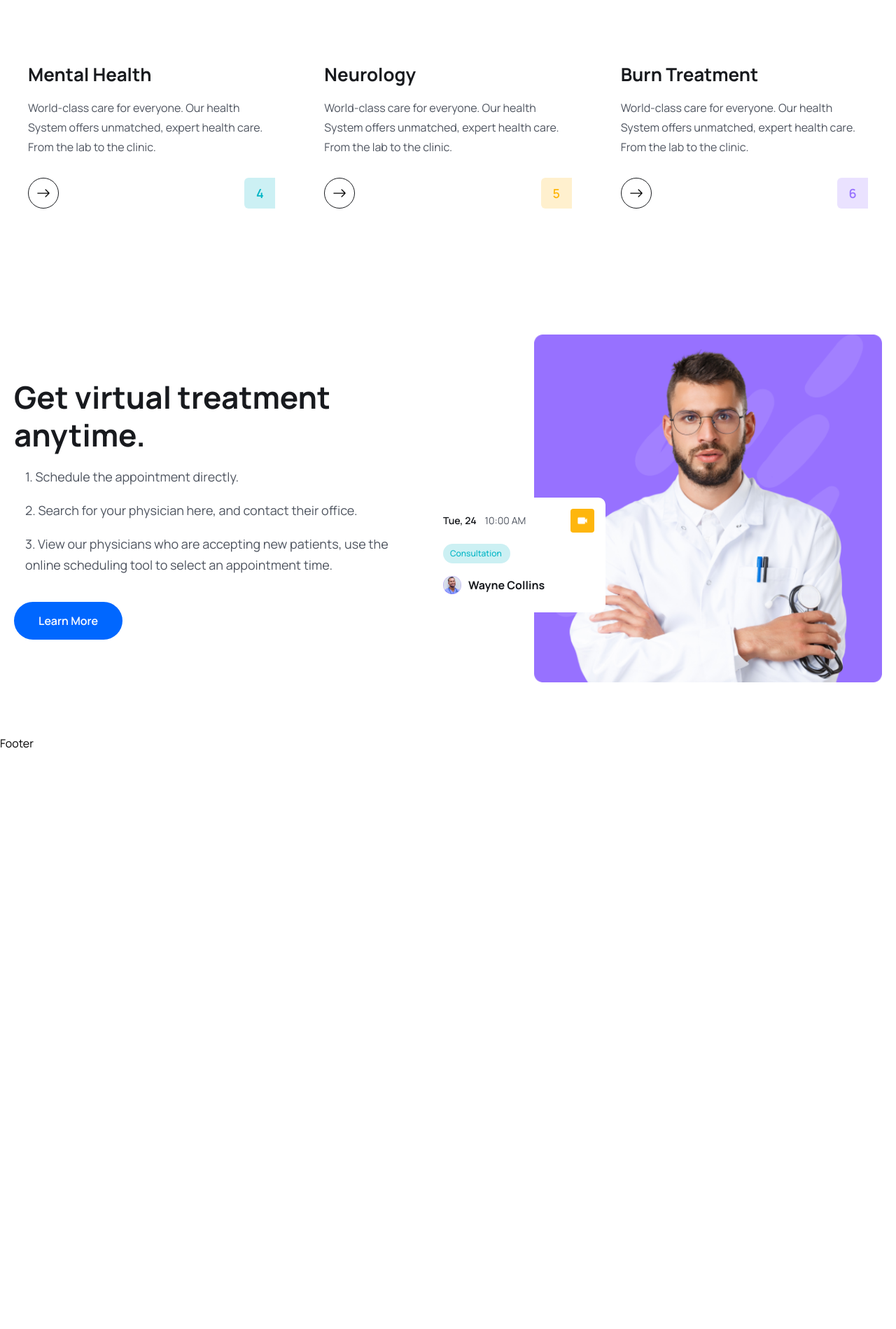
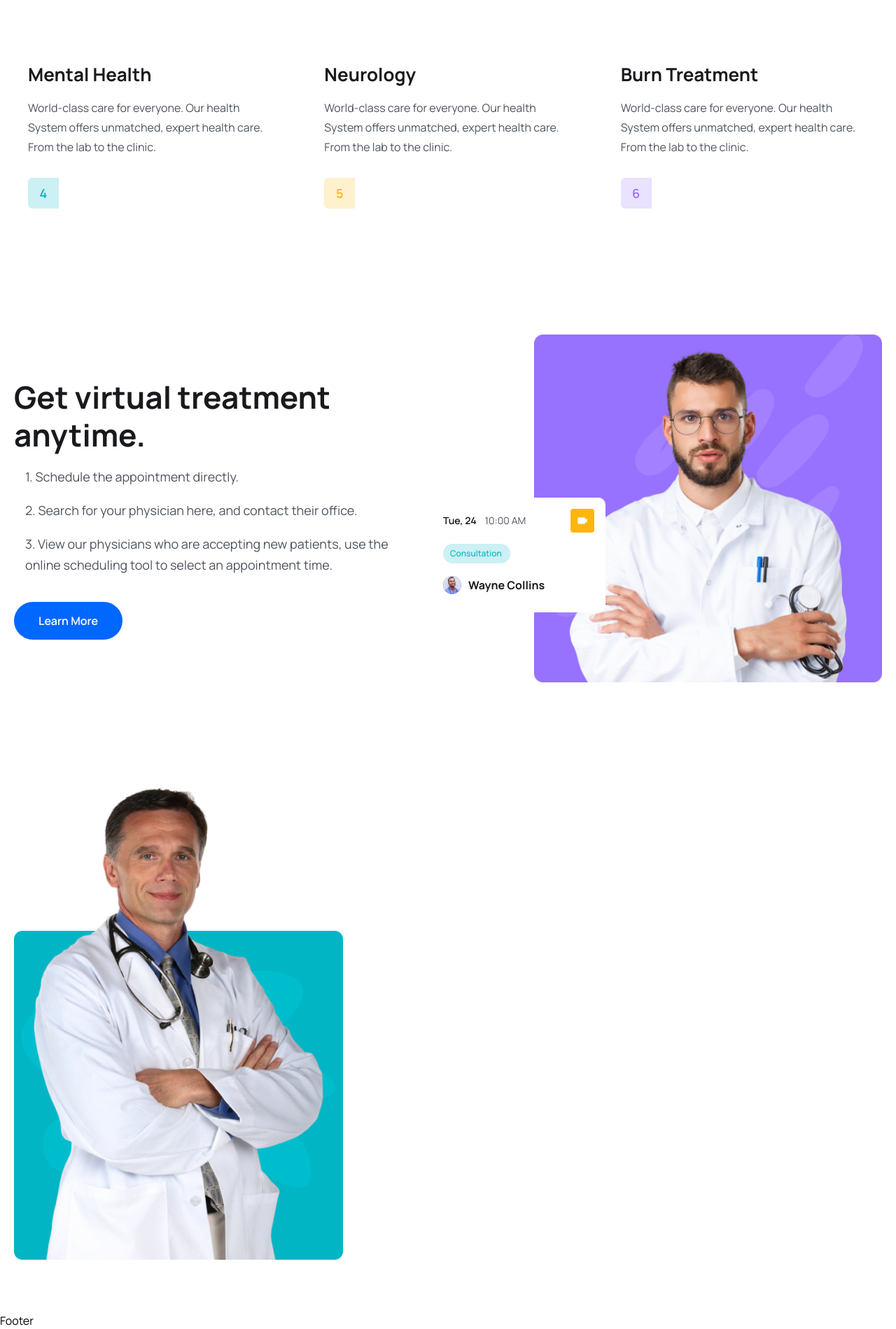
Before and after one commit to sparshgupta121/Techack-4.0, a React (Vite) app in the folder frontend/: page / in a window 1280 px wide. Shown: the part 2855-4754 px from the top of the page at 70% size. Before the commit the page ends 3929 px from the top, so only its background shows below. Built offline with nearby package versions, Linux system fonts and the light colour scheme.

Commit message:
services section updated

```diff
--- a/frontend/src/components/Services/ServiceCard.jsx
+++ b/frontend/src/components/Services/ServiceCard.jsx
@@ -14,13 +14,6 @@
             </p>
 
             <div className="flex items-center justify-between mt-[30px]">
-                <Link
-                    to="/doctors"
-                    className="w-[44px] h-[44px] rounded-full border border-solid border-[#181A1E] flex items-center justify-center group hover:bg-primaryColor hover:border-none"
-                >
-                    <BsArrowRight className="group-hover:text-white w-6 h-5" />
-                </Link>
-
                 <span
                     className="w-[44px] h-[44px] flex items-center justify-center text-[18px] leading-[30px] font-[600]"
                     style={{
--- a/frontend/src/pages/Home.jsx
+++ b/frontend/src/pages/Home.jsx
@@ -7,6 +7,7 @@
 import featureImg from "../assets/images/feature-img.png";
 import videoIcon from "../assets/images/video-icon.png";
 import avatarIcon from "../assets/images/avatar-icon.png";
+import faqImg from "../assets/images/faq-img.png";
 import About from "../components/About/about";
 import icon01 from "../assets/images/icon01.png"
 import icon02 from "../assets/images/icon02.png"
@@ -236,6 +237,19 @@
         </div>
       </section>
       {/* =========== features section end ===========*/}
+
+      {/* =============== faq section ================*/}
+      <section>
+        <div className="container">
+          <div className="flex justify-between gap-[50px] lg:gap-0">
+            <div className="w-1/2 hidden md:block">
+              <img src={faqImg} alt="" />
+            </div>
+          </div>
+        </div>
+      </section>
+      {/* ============== faq section end =============*/}
+
     </>
   );
 };
```
Also changed, not shown: frontend/src/components/Faq/FaqList.jsx (added).
